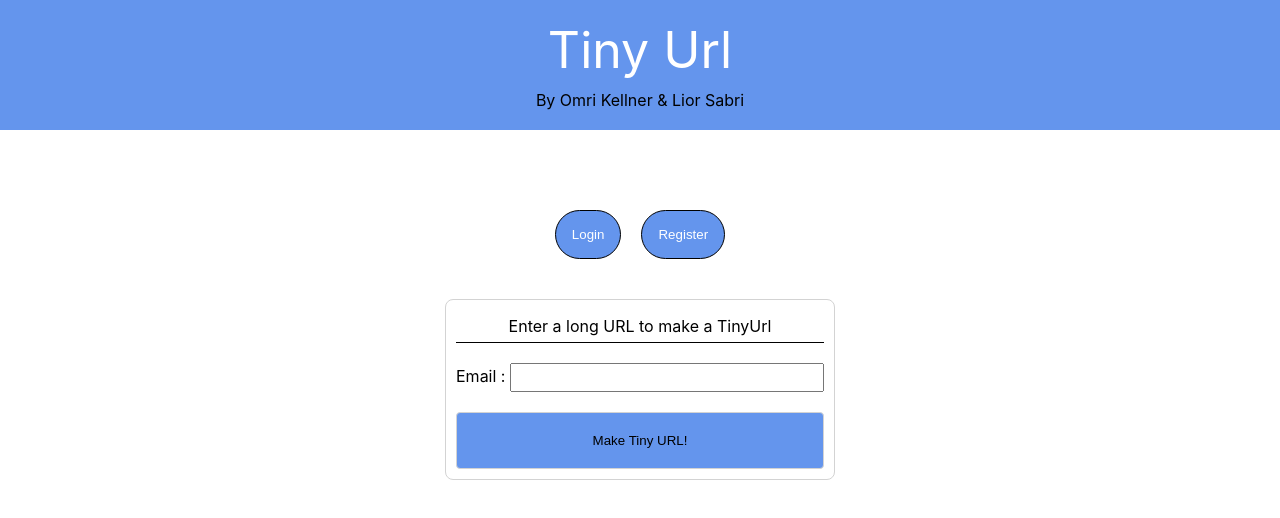
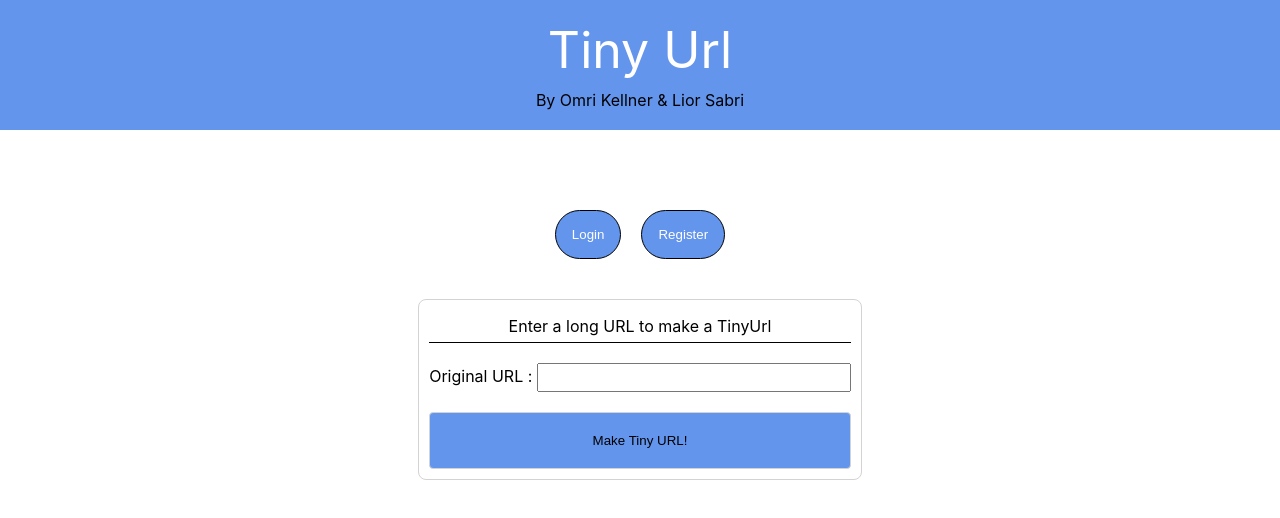
Before and after one commit to LiorSB/url-shortener, a React (Create React App) app in the folder font_end/front_project/: page / in a window 1280 px wide. Both pictures are taken after a click on the button "Continue without login". Shown: the top 518 px of the page. Built offline with nearby package versions, Linux system fonts and the light colour scheme.

Commit message:
add user obj

```diff
--- a/font_end/front_project/src/pages/main-panel/components/form/Form.js
+++ b/font_end/front_project/src/pages/main-panel/components/form/Form.js
@@ -20,7 +20,7 @@ export const Form = ({user}) => {
         <span className="form-title-style">Enter a long URL to make a TinyUrl</span>
         <form className="form-style" onSubmit={handleSubmit}>
             <div>
-                <label>Email : </label>
+                <label>Original URL : </label>
                 <input
                     className="form-input-style"
                     type="text"
```
